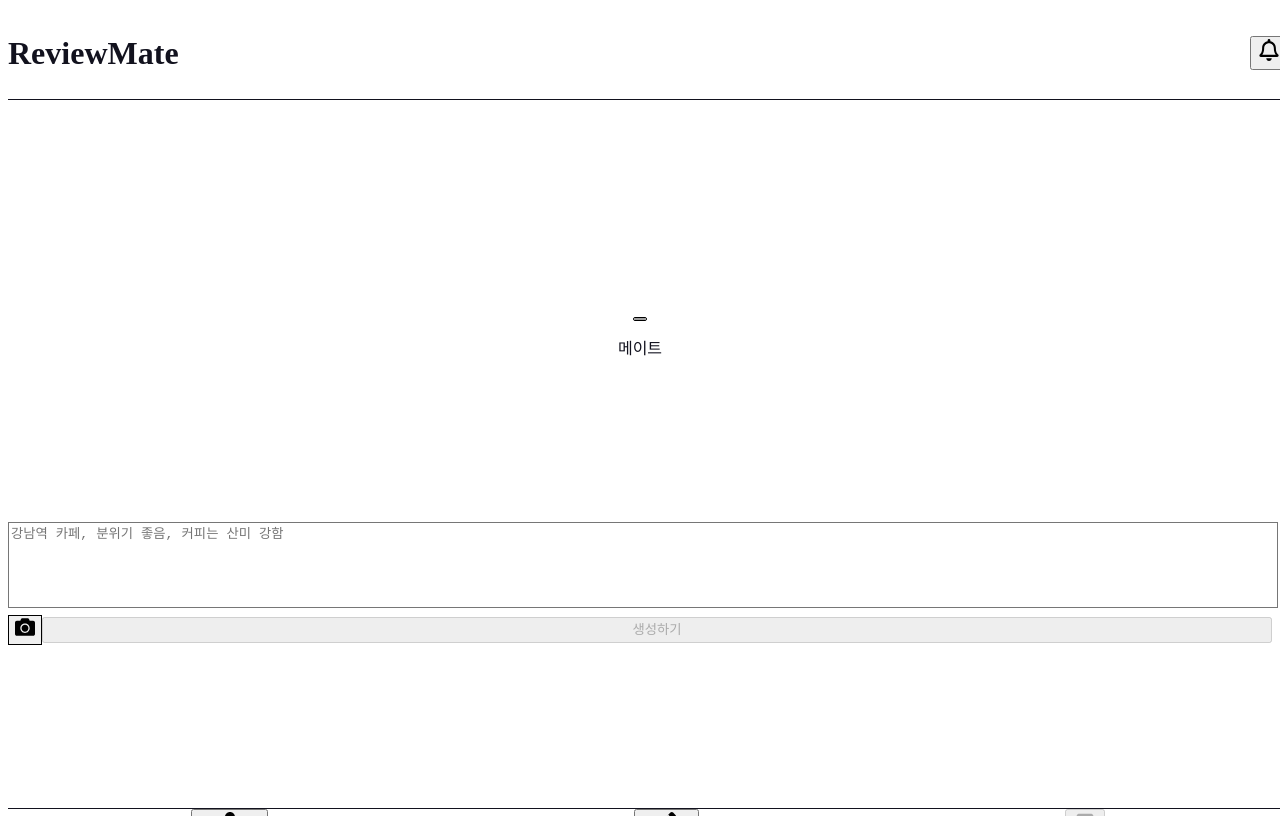
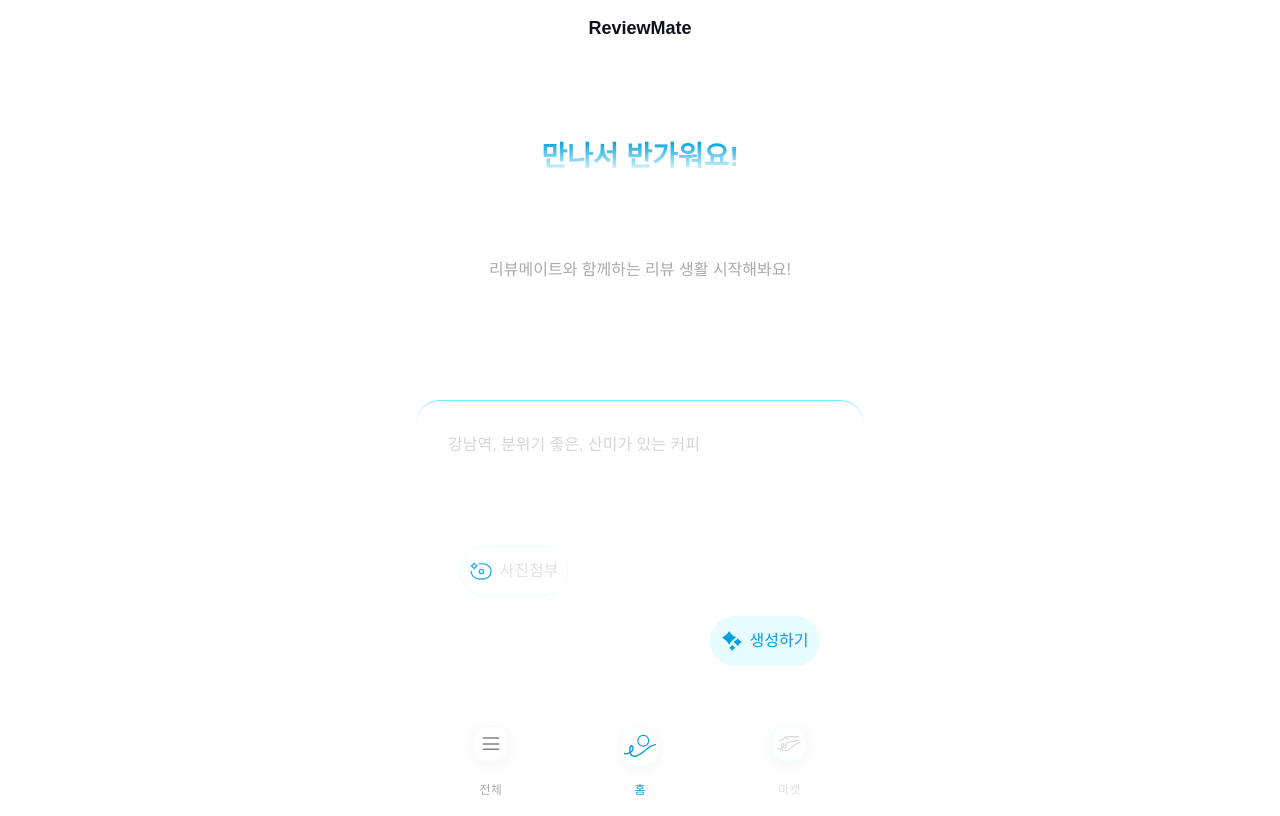
Before and after one commit to Ma-Hyekjin/review-mate-app, a Next.js app: page /main in a window 1280 px wide. Built offline with nearby package versions, Linux system fonts and the light colour scheme; grey boxes are pictures that could not be loaded; a web font is replaced by a local one.

Commit message:
feat: 메인 페이지 UI 및 Top/Bootm Nav 레이아웃 1차 완성

```diff
--- /dev/null
+++ b/app/(core)/layout.tsx
@@ -0,0 +1,17 @@
+// app/(core)/layout.tsx
+import BottomNav from "@/components/BottomNav";
+import TopNav from "@/components/TopNav";
+
+export default function CoreLayout({
+  children,
+}: Readonly<{
+  children: React.ReactNode;
+}>) {
+  return (
+    <div className="relative min-h-screen">
+      <TopNav />
+      <main className="pt-14 pb-20 max-w-md mx-auto">{children}</main>
+      <BottomNav />
+    </div>
+  );
+}
--- a/app/(core)/main/page.tsx
+++ b/app/(core)/main/page.tsx
@@ -3,181 +3,122 @@
 
 import { useState, useRef } from "react";
 import Image from "next/image";
-import BottomNav from "@/components/BottomNav";
-import TopNav from "@/components/TopNav";
-import {
-  FaCopy, FaUndo, FaSave, FaCamera, FaTimesCircle, FaSyncAlt
-} from "react-icons/fa";
-import { SiNaver, SiKakao, SiGooglemaps } from "react-icons/si";
+// import { Si... } // 이전 아이콘들 제거
 
-type ViewState = "initial" | "loading" | "result";
-
+// TODO: 이 타입은 나중에 사진 '업로드' 로직에 필요하므로 유지합니다.
 interface SelectedImage {
   file: File;
   previewUrl: string;
 }
 
-// TODO: [DB] 이 데이터는 DB에서 사용자의 메이트 목록을 불러와야 합니다.
-const userMates = [
-  { id: 1, name: "메이트", profileImage: "/mate-image.png" },
-  { id: 2, name: "친절한 리뷰어", profileImage: "/user-profile.png" },
-  { id: 3, name: "새로운 메이트", profileImage: "/event-banner-1.png" },
-];
-
 export default function MainPage() {
   const [inputText, setInputText] = useState("");
-  const [generatedReview, setGeneratedReview] = useState("");
-  const [view, setView] = useState<ViewState>("initial");
   const [selectedImages, setSelectedImages] = useState<SelectedImage[]>([]);
   const fileInputRef = useRef<HTMLInputElement>(null);
-  const [activeMate, setActiveMate] = useState(userMates[0]);
-  const [isSwitchingMates, setIsSwitchingMates] = useState(false);
-  const [placeName, setPlaceName] = useState("강남 알베르 카페");
-
-  const handleGenerate = () => {
-    if (inputText.trim() === "" || view === 'loading') return;
-    setView("loading");
-
-    console.log("생성할 리뷰 원문:", inputText);
-    console.log("첨부된 사진 파일:", selectedImages.map(img => img.file));
-    console.log("사용된 메이트:", activeMate.name);
-
-    setTimeout(() => {
-      const aiResponse = `와, 강남 알베르 카페 정말 좋았어요! 티라미수가 입에서 살살 녹는 게 예술이더라고요. 아메리카노랑 궁합이 최고였어요. 분위기도 좋고 매장도 넓어서 이야기 나누기 딱 좋았는데, 의자가 조금 불편했던 건 살짝 아쉬워요. 그래도 공부보다는 데이트하러 가기엔 정말 완벽한 곳 같아요! 추천합니다!`;
-      setGeneratedReview(aiResponse);
-      setPlaceName("강남 알베르 카페");
-      setView("result");
-    }, 1500);
-
-    setInputText("");
-    setSelectedImages([]);
-  };
 
   const handleImageChange = (e: React.ChangeEvent<HTMLInputElement>) => {
     if (e.target.files) {
-      const filesArray = Array.from(e.target.files).map(file => ({ file, previewUrl: URL.createObjectURL(file) }));
-      setSelectedImages(prev => [...prev, ...filesArray]);
+      const filesArray = Array.from(e.target.files).map((file) => ({
+        file,
+        previewUrl: URL.createObjectURL(file),
+      }));
+      setSelectedImages((prev) => [...prev, ...filesArray]);
     }
   };
 
-  const removeImage = (index: number) => { setSelectedImages(prev => prev.filter((_, i) => i !== index)); };
-
-  const handleKeyDown = (e: React.KeyboardEvent<HTMLTextAreaElement>) => {
-    if (e.key === 'Enter' && !e.shiftKey) {
-      e.preventDefault();
-      handleGenerate();
-    }
+  const removeImage = (index: number) => {
+    setSelectedImages((prev) => prev.filter((_, i) => i !== index));
   };
 
-  const handleCopy = () => {
-    navigator.clipboard.writeText(generatedReview).then(() => {
-      alert("리뷰가 복사되었습니다!");
-    }).catch(err => {
-      console.error("복사 실패:", err);
-      alert("복사에 실패했습니다.");
-    });
+  const handleGenerateClick = () => {
+    // TODO: 3단계 - AI API 연동
+    console.log("생성할 리뷰 원문:", inputText);
+    console.log("첨부된 사진 파일:", selectedImages.map((img) => img.file));
+    alert("AI 생성 로직을 여기에 연결할 차례입니다!");
   };
 
-  const handleSave = () => {
-    console.log("저장할 리뷰:", generatedReview);
-    alert("리뷰가 저장되었습니다!");
-  };
-
-  const handleReset = () => {
-    setView("initial");
-    setGeneratedReview("");
-    setInputText("");
-    setSelectedImages([]);
-    setPlaceName("");
-  };
-
-  const handleSelectMate = (mate: typeof userMates[0]) => {
-    setActiveMate(mate);
-    setIsSwitchingMates(false);
-    console.log(`${mate.name}(으)로 메이트 전환됨`);
-  };
-
-  const getNaverMapUrl = (query: string) => `https://map.naver.com/v5/search/${encodeURIComponent(query)}`;
-  const getKakaoMapUrl = (query: string) => `https://map.kakao.com/?q=${encodeURIComponent(query)}`;
-  const getGoogleMapUrl = (query: string) => `https://www.google.com/maps/search/?api=1&query=${encodeURIComponent(query)}`;
-
   return (
-    <div className="relative min-h-screen">
-      <TopNav />
-      <main className="flex min-h-screen flex-col items-center justify-center pt-14 pb-16">
-        <div className="w-full max-w-md p-4">
-          <div className="flex h-[350px] flex-col items-center justify-center">
-            {view === "initial" && (
-              <div className="relative flex flex-col items-center gap-4 text-center">
-                <div className="relative">
+    <>
+      <div className="flex min-h-[calc(100vh-8.5rem)] flex-col justify-between w-full">
+        <div className="flex flex-col items-center gap-20 pt-20 text-center">
+          <h1 className="text-title-md font-bold">
+            <span className="bg-gradient-light bg-clip-text text-transparent">
+              만나서 반가워요!
+            </span>
+          </h1>
+          <p className="text-caption text-gray-5">
+            리뷰메이트와 함께하는 리뷰 생활 시작해봐요!
+          </p>
+        </div>
+        {/*프롬포트 입력창*/}
+        <div className="w-full rounded-t-3xl border-t border-blue-light-200 bg-background p-6 shadow-[0px_4px_15px_blue-light-200] flex flex-col justify-between h-[40vh]">
+          <textarea
+            value={inputText}
+            onChange={(e) => setInputText(e.target.value)}
+            placeholder="강남역, 분위기 좋은, 산미가 있는 커피"
+            rows={5}
+            className="w-full resize-none border-none bg-transparent p-2 text-caption text-gray-6 placeholder-gray-4 focus:outline-none focus:ring-0 dark:text-gray-3 dark:placeholder-gray-4 flex-grow"
+          />
+          {selectedImages.length > 0 && (
+            <div className="my-2 flex space-x-2 overflow-x-auto p-1">
+              {selectedImages.map((image, index) => (
+                <div key={index} className="relative shrink-0">
+                  <Image
+                    src={image.previewUrl}
+                    alt={`preview ${index}`}
+                    width={80}
+                    height={80}
+                    className="h-20 w-20 rounded-md object-cover"
+                  />
                   <button
-                    onClick={() => setIsSwitchingMates(!isSwitchingMates)}
-                    className="relative block h-40 w-40 overflow-hidden rounded-full border transition-transform hover:scale-105"
+                    onClick={() => removeImage(index)}
+                    className="absolute -right-1 -top-1 rounded-full bg-white text-gray-700"
                   >
-                    <Image src={activeMate.profileImage} alt="메이트 프로필 이미지" layout="fill" objectFit="cover" />
+                    {/* TODO: 이 아이콘도 SVG로 교체하면 좋습니다 (예: X 아이콘) */}
+                    <svg xmlns="http://www.w3.org/2000/svg" width="20" height="20" fill="currentColor" viewBox="0 0 16 16">
+                      <path d="M16 8A8 8 0 1 1 0 8a8 8 0 0 1 16 0zM5.354 4.646a.5.5 0 1 0-.708.708L7.293 8l-2.647 2.646a.5.5 0 0 0 .708.708L8 8.707l2.646 2.647a.5.5 0 0 0 .708-.708L8.707 8l2.647-2.646a.5.5 0 0 0-.708-.708L8 7.293 5.354 4.646z"/>
+                    </svg>
                   </button>
                 </div>
-                <p className="text-xl font-semibold">{activeMate.name}</p>
-                {isSwitchingMates && (
-                   <div
-                     className="absolute top-full mt-2 z-20 w-full max-w-xs rounded-lg border bg-white p-2 shadow-lg dark:border-gray-700 dark:bg-black"
-                     onClick={(e) => e.stopPropagation()}
-                   >
-                     {userMates.map(mate => (
-                       <button key={mate.id} onClick={() => handleSelectMate(mate)} className="flex w-full items-center gap-3 rounded-md p-2 text-left transition hover:bg-gray-100 dark:hover:bg-gray-800">
-                         <div className="relative h-10 w-10 overflow-hidden rounded-full"><Image src={mate.profileImage} alt={mate.name} layout="fill" objectFit="cover" /></div>
-                         <span className="font-semibold">{mate.name}</span>
-                       </button>
-                     ))}
-                   </div>
-                )}
-              </div>
-            )}
-            {view === "loading" && (<div className="text-center"><p>메이트가 리뷰를 작성 중입니다...</p></div>)}
-            {view === "result" && (
-              <div className="w-full space-y-4 text-center">
-                <div className="h-[250px] overflow-y-auto rounded-lg border bg-gray-50 p-4 text-left text-sm dark:border-gray-700 dark:bg-gray-800"><p>{generatedReview}</p></div>
-                <div className="flex items-center justify-center gap-4">
-                  <div className="flex items-center gap-2 rounded-full border p-1 dark:border-gray-600">
-                    <button onClick={handleCopy} className="flex items-center gap-2 rounded-full px-3 py-1.5 text-xs transition hover:bg-gray-100 dark:hover:bg-gray-800"><FaCopy /><span>복사</span></button>
-                    <button onClick={handleSave} className="flex items-center gap-2 rounded-full px-3 py-1.5 text-xs transition hover:bg-gray-100 dark:hover:bg-gray-800"><FaSave /><span>저장</span></button>
-                    <button onClick={handleReset} className="flex items-center gap-2 rounded-full px-3 py-1.5 text-xs transition hover:bg-gray-100 dark:hover:bg-gray-800"><FaUndo /><span>초기화</span></button>
-                  </div>
-                  {placeName && (
-                    <div className="flex items-center gap-3">
-                      <a href={getNaverMapUrl(placeName)} target="_blank" rel="noopener noreferrer" className="flex h-8 w-8 items-center justify-center rounded-md bg-[#03C75A] text-white transition hover:opacity-75"><SiNaver size={16}/></a>
-                      <a href={getKakaoMapUrl(placeName)} target="_blank" rel="noopener noreferrer" className="flex h-8 w-8 items-center justify-center rounded-md bg-[#FFCD00] text-black transition hover:opacity-75"><SiKakao size={16}/></a>
-                      <a href={getGoogleMapUrl(placeName)} target="_blank" rel="noopener noreferrer" className="flex h-8 w-8 items-center justify-center rounded-md bg-white text-black shadow-sm transition hover:opacity-75"><SiGooglemaps size={16}/></a>
-                    </div>
-                  )}
-                </div>
-              </div>
-            )}
-          </div>
-          <div className="mt-6 w-full space-y-4">
-            <textarea value={inputText} onChange={(e) => setInputText(e.target.value)} onKeyDown={handleKeyDown} placeholder={view === 'result' ? "추가 코멘트를 입력하여 리뷰를 수정할 수 있습니다." : "강남역 카페, 분위기 좋음, 커피는 산미 강함"} rows={4} className="w-full rounded-lg border bg-gray-100 p-4 transition-all focus:outline-none focus:ring-2 focus:ring-black dark:border-gray-600 dark:bg-gray-800 dark:focus:ring-white resize-none"/>
-            {selectedImages.length > 0 && (
-              <div className="flex space-x-2 overflow-x-auto p-1">
-                {selectedImages.map((image, index) => (
-                  <div key={index} className="relative shrink-0">
-                    <Image src={image.previewUrl} alt={`preview ${index}`} width={80} height={80} className="h-20 w-20 rounded-md object-cover"/>
-                    <button onClick={() => removeImage(index)} className="absolute -top-1 -right-1 rounded-full bg-white text-gray-700"><FaTimesCircle /></button>
-                  </div>
-                ))}
-              </div>
-            )}
-            <input type="file" accept="image/*" multiple ref={fileInputRef} onChange={handleImageChange} className="hidden"/>
-            <div className="flex items-center gap-4">
-              <button onClick={() => fileInputRef.current?.click()} className="rounded-lg border p-4 text-gray-600 transition hover:bg-gray-100 dark:border-gray-600 dark:hover:bg-gray-800"><FaCamera size={20} /></button>
-              <button onClick={handleGenerate} disabled={inputText.trim() === "" || view === 'loading'} className="w-full rounded-lg bg-black p-4 text-white transition disabled:bg-gray-300 dark:bg-white dark:text-black dark:disabled:bg-gray-600">
-                {view === 'loading' ? '생성 중...' : (view === 'result' ? '재생성하기' : '생성하기')}
-              </button>
+              ))}
             </div>
+          )}
+          <div className="relative mt-2">
+            <button
+              onClick={() => fileInputRef.current?.click()}
+              className="absolute bottom-[100px] left-[20px] flex h-[50px] w-[108px] items-center justify-center gap-2 rounded-[100px] border border-blue-light-100 bg-background text-caption font-medium text-gray-3 transition hover:bg-blue-light-100"
+            >
+              <Image
+                src="/assets/icons/camera.svg"
+                width={22}
+                height={18}
+                alt="사진첨부"
+              />
+              사진첨부
+            </button>
+            <input
+              type="file"
+              accept="image/*"
+              multiple
+              ref={fileInputRef}
+              onChange={handleImageChange}
+              className="hidden"
+            />
+            <button
+              onClick={handleGenerateClick}
+              className="absolute bottom-[30px] right-[20px] flex h-[50px] w-[110px] items-center justify-center gap-2 rounded-[100px] border border-blue-light-100 bg-blue-light-100 text-caption font-medium text-primary-light transition hover:bg-blue-light-200"
+            >
+              <Image
+                src="/assets/icons/generate.svg"
+                width={20}
+                height={20}
+                alt="생성하기"
+              />
+              생성하기
+            </button>
           </div>
         </div>
-      </main>
-      {isSwitchingMates && (<div className="fixed inset-0 z-10 h-full w-full" onClick={() => setIsSwitchingMates(false)}></div>)}
-      <BottomNav />
-    </div>
+      </div>
+    </>
   );
 }
--- a/components/BottomNav.tsx
+++ b/components/BottomNav.tsx
@@ -1,39 +1,74 @@
 // components/BottomNav.tsx
 "use client";
 
-import { usePathname, useRouter } from "next/navigation";
-import { FaUser, FaPen, FaStore } from "react-icons/fa";
+import Image from "next/image";
+import Link from "next/link";
+import { usePathname } from "next/navigation";
+
+// 네비게이션 아이템 데이터
+const navItems = [
+  {
+    label: "전체",
+    href: "/mypage",
+    icon: "/assets/icons/menu.svg",
+  },
+  {
+    label: "홈",
+    href: "/main",
+    icon: "/assets/icons/home.svg",
+  },
+  {
+    label: "마켓",
+    href: "/market",
+    icon: "/assets/icons/market.svg",
+    disabled: true,
+  },
+];
 
 export default function BottomNav() {
-  const router = useRouter();
   const pathname = usePathname();
 
-  const activeStyle = "text-black dark:text-white";
-  const inactiveStyle = "text-gray-400 hover:text-black dark:text-gray-500 dark:hover:text-white";
+  return (
+    <nav className="fixed bottom-0 left-0 z-30 w-full bg-background dark:border-gray-8">
+      <div className="mx-auto flex h-20 max-w-md items-center justify-around">
+        {navItems.map((item) => {
+          const isActive =
+            item.href === "/main"
+              ? pathname === item.href
+              : pathname.startsWith(item.href);
 
-  return (
-    <nav className="fixed bottom-0 left-0 z-10 w-full border-t bg-white dark:border-gray-600 dark:bg-black">
-      <div className="mx-auto flex h-16 max-w-md items-center justify-around">
-        <button
-          onClick={() => router.push("/mypage")}
-          className={`flex flex-col items-center gap-1 transition ${pathname.startsWith('/mypage') ? activeStyle : inactiveStyle}`}
-        >
-          <FaUser size={20} />
-          <span className="text-xs">마이페이지</span>
-        </button>
+          const activeStyle = "text-primary font-medium";
+          const inactiveStyle = "text-gray-5";
+          const disabledStyle = "text-gray-3 dark:text-gray-7 cursor-not-allowed";
 
-        <button
-          onClick={() => router.push("/main")}
-          className={`flex flex-col items-center gap-1 transition ${pathname === '/main' ? activeStyle : inactiveStyle}`}
-        >
-          <FaPen size={20} />
-          <span className="text-xs">생성하기</span>
-        </button>
+          const iconStyle = isActive ? "grayscale-0" : "grayscale";
 
-        <button disabled className="flex flex-col items-center gap-1 text-gray-300 dark:text-gray-700">
-          <FaStore size={20} />
-          <span className="text-xs">마켓</span>
-        </button>
+          return (
+            <Link
+              key={item.label}
+              href={item.disabled ? "#" : item.href}
+              className={`flex flex-col items-center gap-0.5 transition-colors ${
+                item.disabled
+                  ? disabledStyle
+                  : isActive
+                  ? activeStyle
+                  : inactiveStyle
+              }`}
+              onClick={(e) => item.disabled && e.preventDefault()}
+            >
+              <div className={`relative flex h-14 w-14 items-center justify-center ${item.disabled ? "" : iconStyle}`} >
+                <Image
+                  src={item.icon}
+                  alt={item.label}
+                  width={56}
+                  height={56}
+                  priority
+                />
+              </div>
+              <span className="text-xs mt-0.5">{item.label}</span>
+            </Link>
+          );
+        })}
       </div>
     </nav>
   );
--- a/components/TopNav.tsx
+++ b/components/TopNav.tsx
@@ -1,21 +1,14 @@
 // components/TopNav.tsx
-"use client";
-
-import { useRouter } from "next/navigation";
-import { FaRegBell } from "react-icons/fa";
+import Link from "next/link";
 
 export default function TopNav() {
-  const router = useRouter();
-
   return (
-    <header className="fixed top-0 left-0 z-10 w-full flex h-14 items-center justify-between border-b bg-white px-4 dark:border-gray-700 dark:bg-black">
-      <h1 className="text-xl font-bold">ReviewMate</h1>
-      <button
-        onClick={() => router.push('/notifications')}
-        className="p-2"
-      >
-        <FaRegBell size={22} />
-      </button>
+    <header className="fixed top-0 left-0 z-10 w-full bg-background dark:border-gray-8">
+      <div className="mx-auto flex h-14 max-w-md items-center justify-center">
+        <span className="text-lg font-bold text-foreground">
+          ReviewMate
+        </span>
+      </div>
     </header>
   );
 }
--- a/package.json
+++ b/package.json
@@ -19,7 +19,6 @@
   },
   "devDependencies": {
     "@eslint/eslintrc": "^3",
-    "@tailwindcss/postcss": "^4.1.16",
     "@types/node": "^20",
     "@types/react": "^19",
     "@types/react-dom": "^19",
@@ -27,7 +26,7 @@
     "eslint": "^9",
     "eslint-config-next": "15.5.4",
     "postcss": "^8.5.6",
-    "tailwindcss": "^4.1.16",
+    "tailwindcss": "^3.4.18",
     "typescript": "^5"
   },
   "packageManager": "yarn@1.22.22+sha512.a6b2f7906b721bba3d67d4aff083df04dad64c399707841b7acf00f6b133b7ac24255f2652fa22ae3534329dc6180534e98d17432037ff6fd140556e2bb3137e"
--- a/postcss.config.mjs
+++ b/postcss.config.mjs
@@ -1,7 +1,6 @@
 export default {
   plugins: {
-    // 'tailwindcss: {}' 대신 '@tailwindcss/postcss': {} 를 사용합니다.
-    '@tailwindcss/postcss': {},
+    tailwindcss: {},
     autoprefixer: {},
   },
 };
--- a/tailwind.config.js
+++ b/tailwind.config.js
@@ -68,8 +68,8 @@ module.exports = {
       },
       backgroundImage: {
         // 그라데이션 정의 (CSS 변수 사용)
-        'gradient-light': 'linear-gradient(to right, var(--color-gradient-start), var(--color-gradient-mid), var(--color-gradient-end-light))',
-        'gradient-dark': 'linear-gradient(to right, var(--color-gradient-start-dark, var(--color-gradient-start)), var(--color-gradient-mid-dark, var(--color-gradient-mid)), var(--color-gradient-end-dark))',
+        'gradient-light': 'linear-gradient(to top, var(--color-gradient-start), var(--color-gradient-mid), var(--color-gradient-end-light))',
+        'gradient-dark': 'linear-gradient(to top, var(--color-gradient-start-dark, var(--color-gradient-start)), var(--color-gradient-mid-dark, var(--color-gradient-mid)), var(--color-gradient-end-dark))',
       },
     },
   },
```
Also changed, not shown: 1 other file (tests, documents, lock files or other folders).
